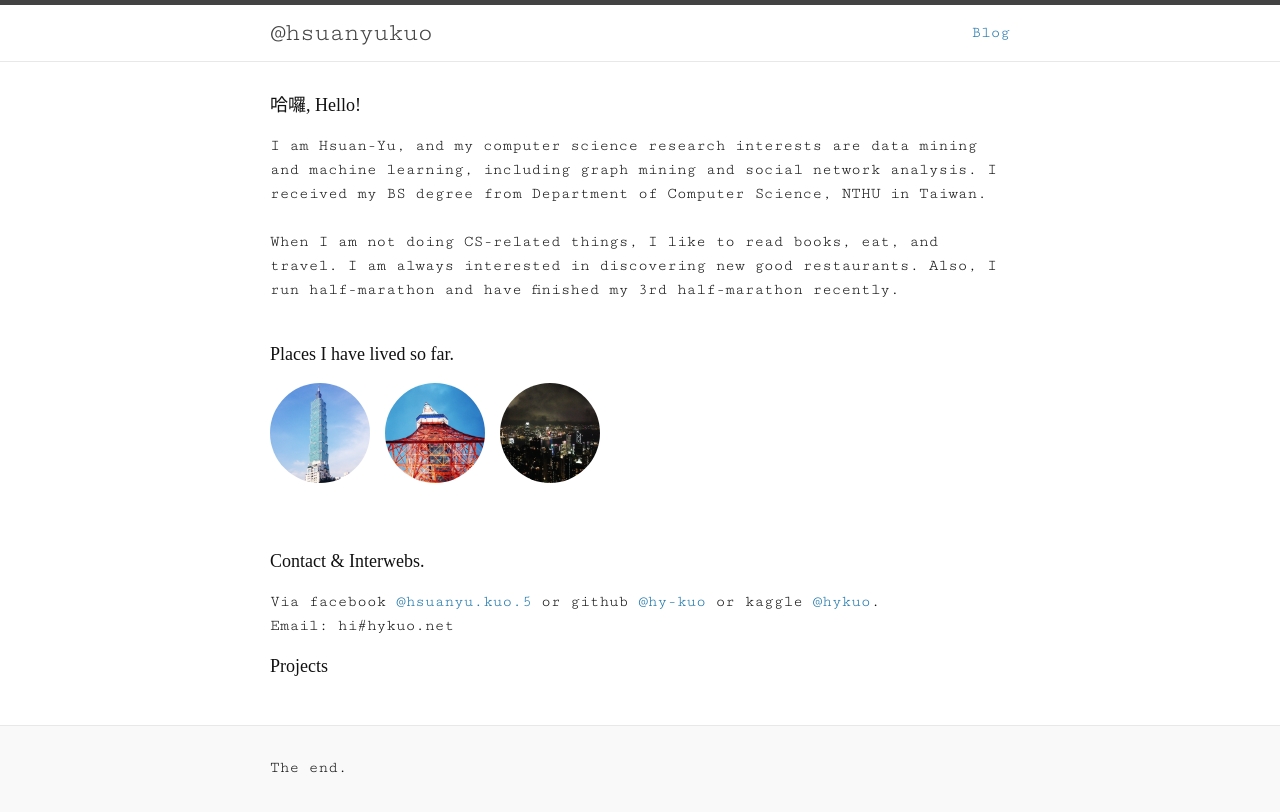
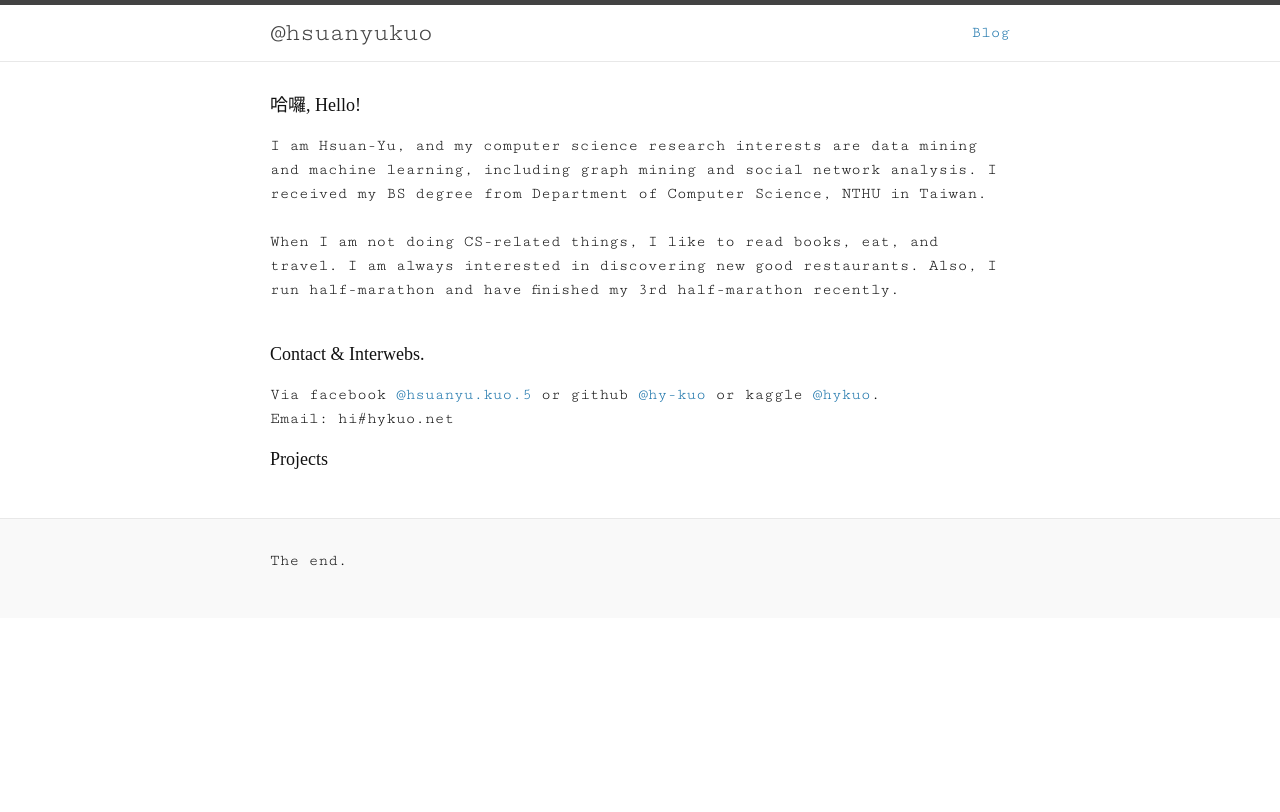
Before and after one commit to hy-kuo/hy-kuo.github.io, a Jekyll site: the page built from index.html, in a window 1280 px wide. Shown: the top 812 px of the page. Built offline with Jekyll 4.4.1, drawn with Linux system fonts in a browser that asks for light colours; some web fonts are replaced.

Commit message:
delete pics

```diff
--- a/index.html
+++ b/index.html
@@ -14,21 +14,6 @@ layout: default
       I am Hsuan-Yu, and my computer science research interests are data mining and machine learning, including graph mining and social network analysis. I received my BS degree from Department of Computer Science, NTHU in Taiwan.</br></br>
       When I am not doing CS-related things, I like to read books, eat, and travel. I am always interested in discovering new good restaurants.  Also, I run half-marathon and have finished my 3rd half-marathon recently.</br></br>
     </p>
-    <h3 class="title-pictures">Places I have lived so far.</h3>
-    <div class="photos">
-      <a href="/images/taipei101.jpg" class="p-2 photo" target="_blank">
-        <img alt="Taipei 101" src="/images/taipei101.jpg">
-      </a>
-
-      <a href="/images/tokyo.jpg" class="p-1 photo" target="_blank">
-        <img alt="Tokyo tower" src="/images/tokyo.jpg">
-      </a>
-
-      <a href="/images/hongkong.jpg" class="p-3 photo" target="_blank">
-        <img alt="Hong Kong" src="/images/hongkong.jpg">
-      </a>
-    </div>
-
 
     <h3 class="title-contact">Contact &amp; Interwebs.</h3>
     <div class "contacts">
```
